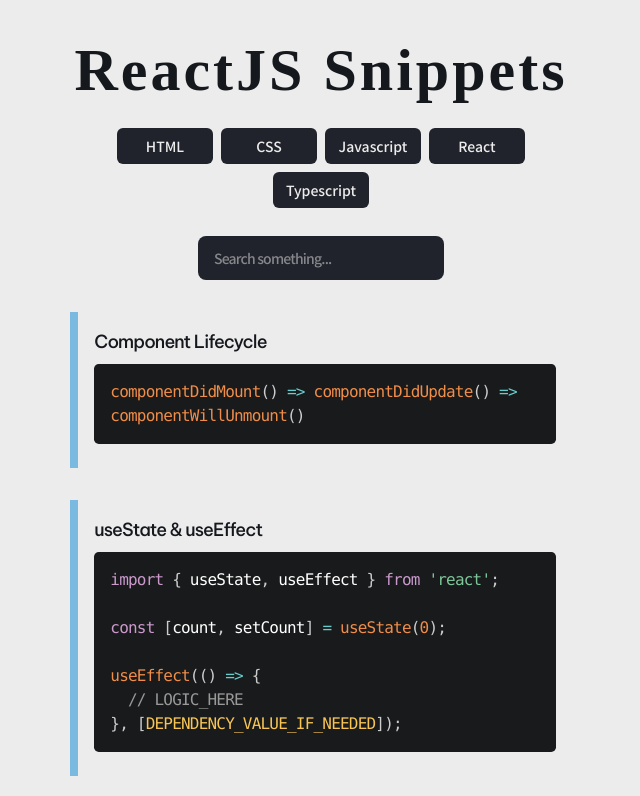
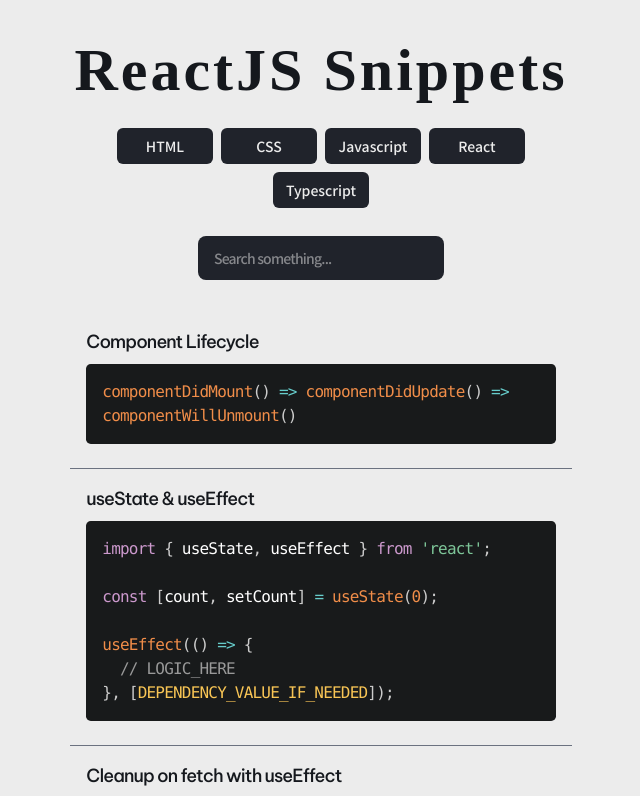
Before and after one commit to Yezo/snippit, a React (Vite) app: page /react-snippets in a window 1280 px wide. Shown: the top 796 px of the page, without its empty margins (319-959 px from the left). Built offline with nearby package versions, Linux system fonts and the light colour scheme; a web font is replaced by a local one.

Commit message:
added dividers

```diff
--- a/src/components/Codeblock.tsx
+++ b/src/components/Codeblock.tsx
@@ -13,7 +13,7 @@
   }, []);
 
   return (
-    <section className="flex flex-col justify-center mb-8  pt-4 pb-2 px-4 border-l-8 border-l-accent secondary lg:p-4">
+    <section className="flex flex-col justify-center p-4 ">
       <h2 className="text-lg tracking-tighter font-primary">{title}</h2>
       <pre
         className="w-full cursor-pointer"
--- a/src/pages/Page.tsx
+++ b/src/pages/Page.tsx
@@ -35,7 +35,7 @@
       </header>
 
       <Searchbar setSearch={setSearch}></Searchbar>
-      <main>
+      <main className="divide-y divide-gray-500">
         {filtered &&
           filtered.map(({ index, title, language, snippet }) => (
             <Codeblock
```
